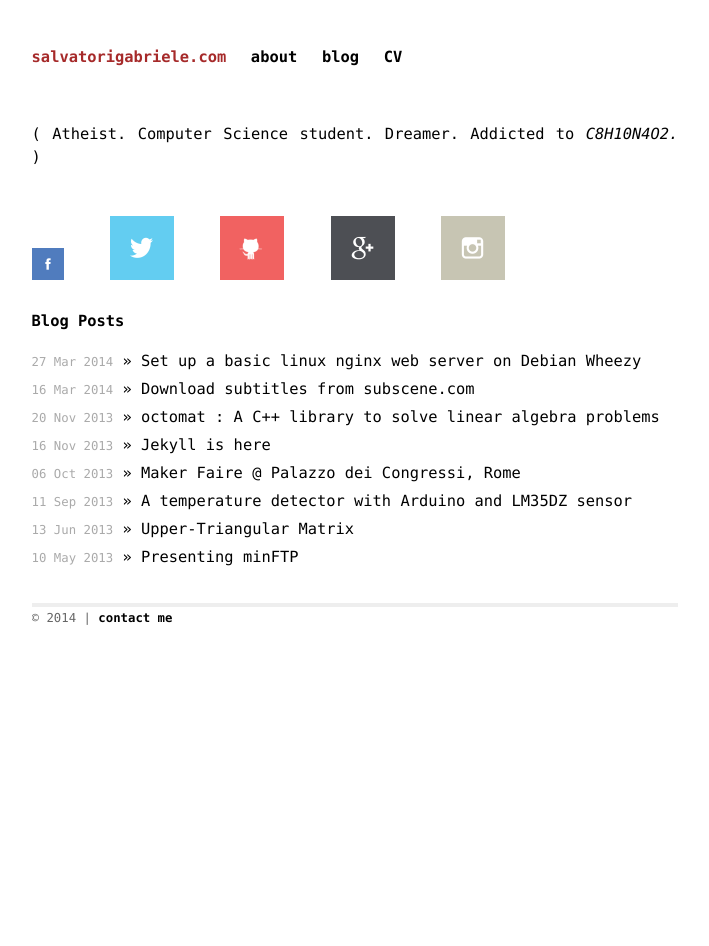
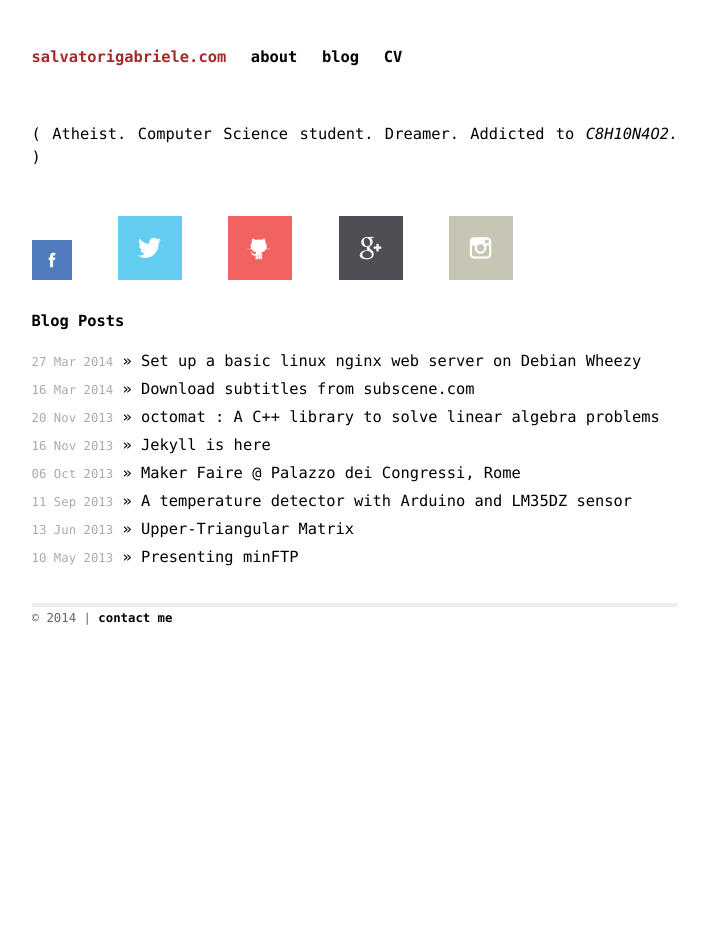
Before and after one commit to gsalvatori/salvatorigabriele.com, a Jekyll site: the page built from index.html, in a window 1280 px wide. Shown: the whole page, without its empty margins (285-994 px from the left). Built offline with Jekyll 4.4.1, drawn with Linux system fonts in a browser that asks for light colours; Markdown is read by kramdown in place of the engine named in the settings.

Commit message:
Update index.html

```diff
--- a/index.html
+++ b/index.html
@@ -9,7 +9,7 @@
 
 <div id="home">
 
-<a href="https://www.facebook.com/salvatorigabriele" target="_blank"><img src="images/facebook.png" width="32" height="32" alt="Facebook" /></a>
+<a href="https://www.facebook.com/salvatorigabriele" target="_blank"><img src="images/facebook.png" width="40" height="40" alt="Facebook" /></a>
     &nbsp;&nbsp;&nbsp;
     <a href="https://twitter.com/_gsalvatori" target="_blank"><img src="images/twitter.png" width="64" height="64" alt="Twitter" /></a>
     &nbsp;&nbsp;&nbsp;
```
